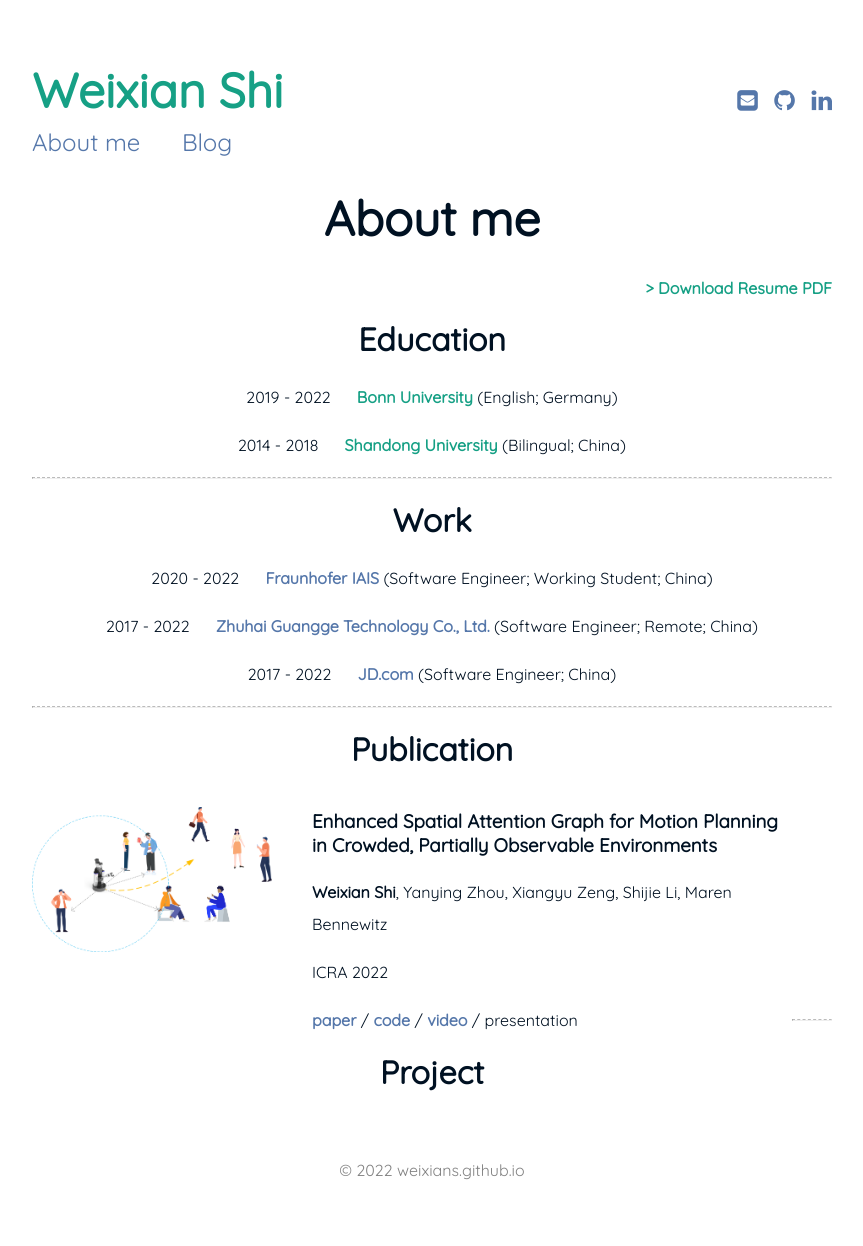
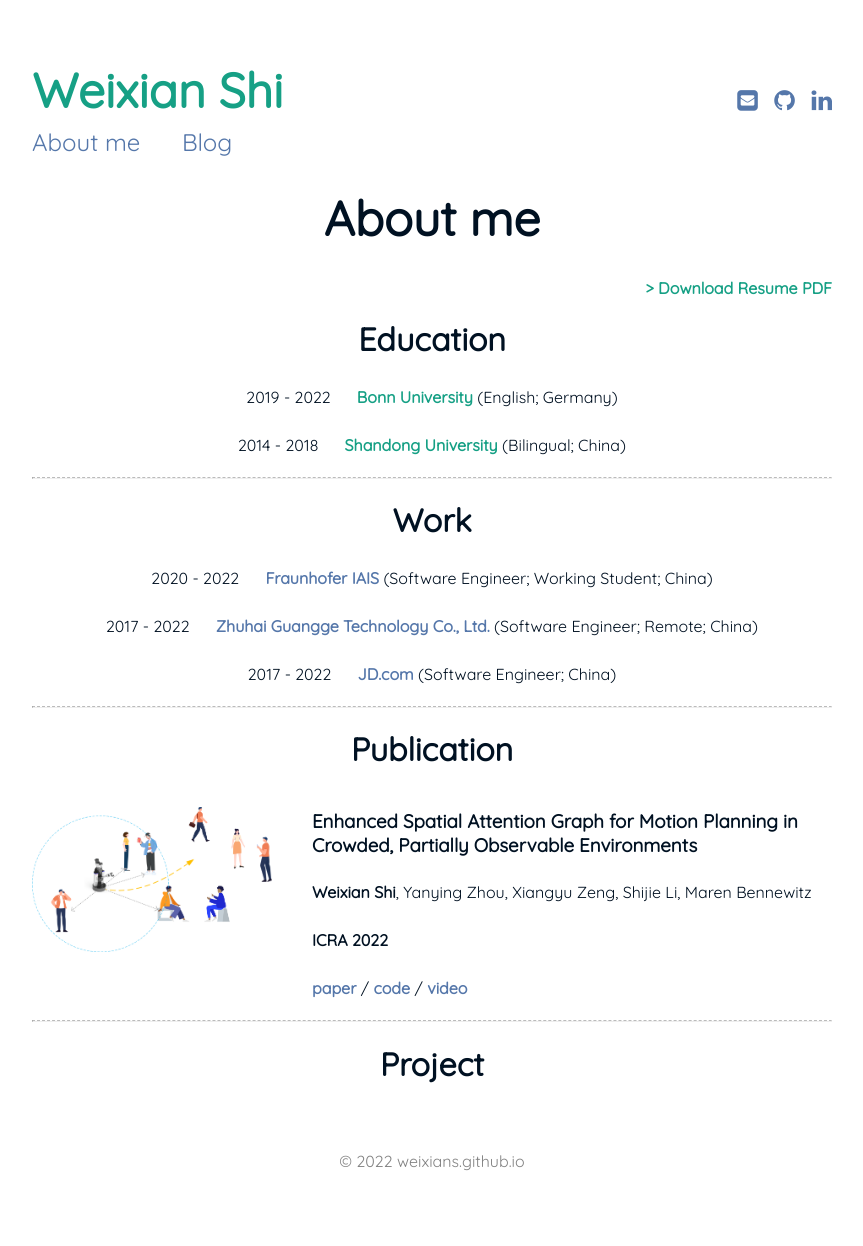
Before and after one commit to weixians/weixians.github.io, a Jekyll site: the page built from about_me.html, in a window 1280 px wide. Shown: the whole page, without its empty margins (208-1071 px from the left). Built offline with Jekyll 4.4.1, drawn with Linux system fonts in a browser that asks for light colours.

Commit message:
change content

```diff
--- a/about_me.html
+++ b/about_me.html
@@ -47,16 +47,16 @@
         <div style="width:30%; height:auto; float:left; display:inline; margin-top: 2%">
             <img src="/assets/img/paper_esa.png" alt="">
         </div>
-        <div style="width:60%; height:auto; float:left; display:inline; margin-left: 5%">
+        <div style="width:65%; height:auto; float:left; display:inline; margin-left: 5%">
             <h3 style="text-align: left">Enhanced Spatial Attention Graph for Motion Planning in Crowded, Partially
                 Observable Environments</h3>
             <p style="text-align: left"><b>Weixian Shi</b>, Yanying Zhou, Xiangyu Zeng, Shijie Li, Maren Bennewitz </p>
-            <p>ICRA 2022</p>
+            <p><b>ICRA 2022</b></p>
             <p>
                 <a href="https://www.hrl.uni-bonn.de/publications/shi22icra.pdf" target="_blank">paper</a> /
                 <a href="https://github.com/weixians/esa" target="_blank">code</a> /
-                <a href="https://www.hrl.uni-bonn.de/publications/shi22icra.mp4" target="_blank">video</a> /
-                <span>presentation</span>
+                <a href="https://www.hrl.uni-bonn.de/publications/shi22icra.mp4" target="_blank">video</a>
+<!--                <span>presentation</span>-->
             </p>
         </div>
     </div>
```
